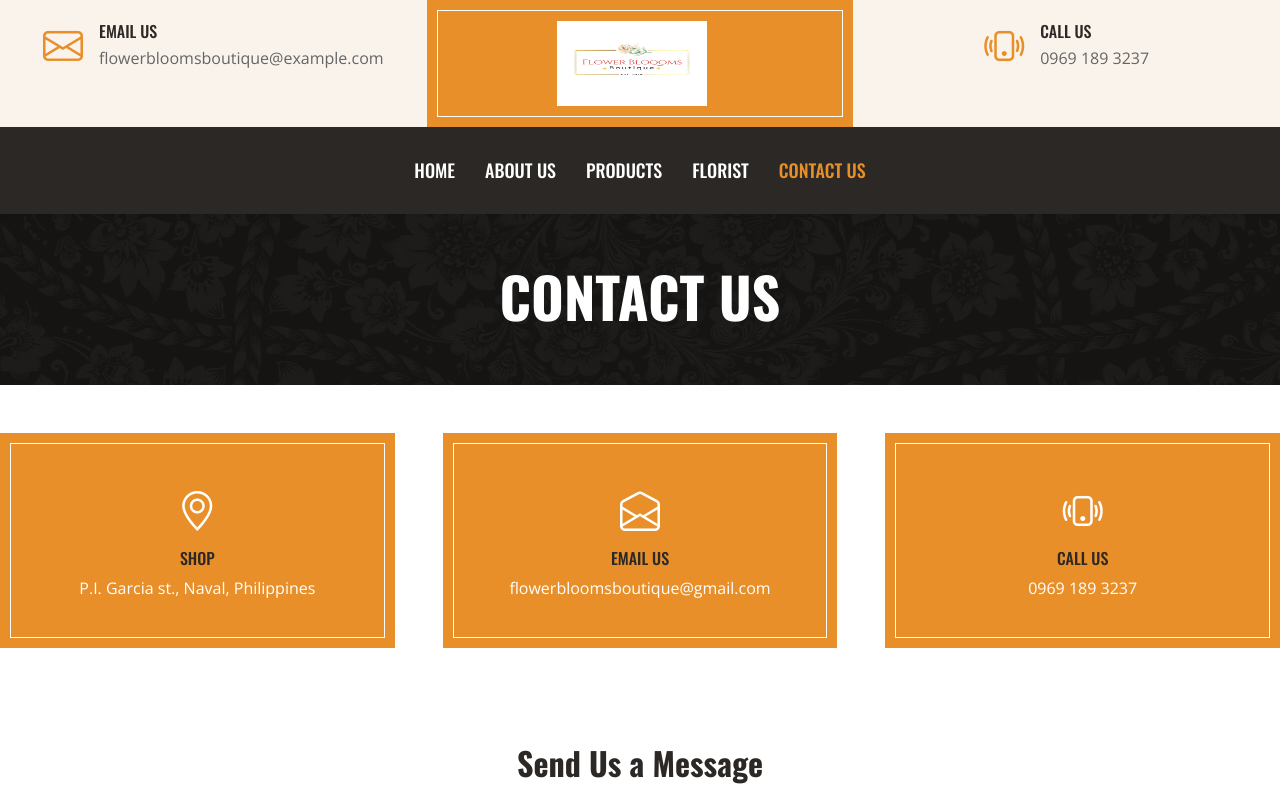
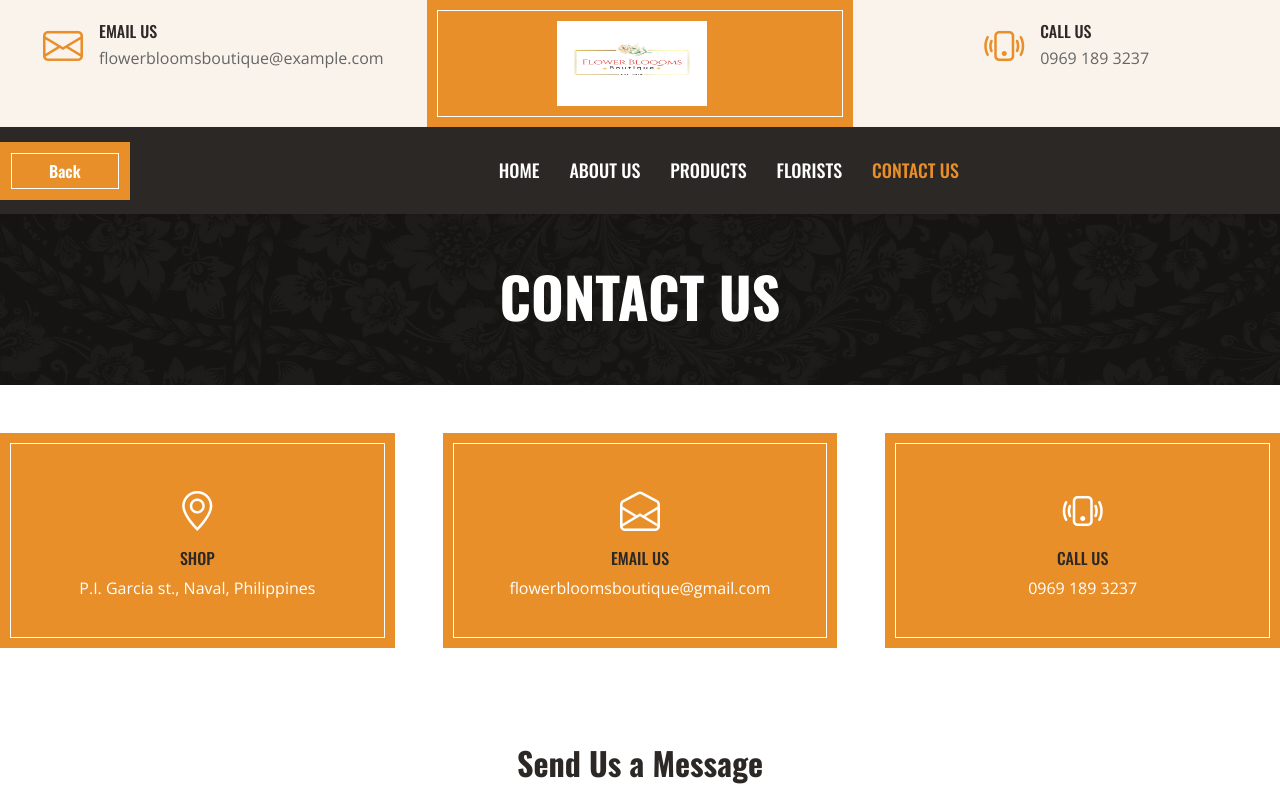
Before and after one commit to fayetablate/FlowerBloomsBoutique1, a plain HTML site: page contact.html in a window 1280 px wide. Shown: the top 800 px of the page. Drawn offline with nearby package versions, Linux system fonts and the light colour scheme.

Commit message:
Update contact.html

```diff
--- a/contact.html
+++ b/contact.html
@@ -72,12 +72,18 @@
     <button class="navbar-toggler" type="button" data-bs-toggle="collapse" data-bs-target="#navbarCollapse">
         <span class="navbar-toggler-icon"></span>
     </button>
+
+    <!-- Back Button aligned to the left corner of the navbar -->
+    <a href="https://hadesgaze.github.io/Landing-Page/#trainer" class="btn btn-primary border-inner py-3 px-5 me-5" id="backButton">
+        Back
+    </a>
+
     <div class="collapse navbar-collapse" id="navbarCollapse">
         <div class="navbar-nav ms-auto mx-lg-auto py-0">
             <a href="index.html" class="nav-item nav-link">Home</a>
             <a href="about.html" class="nav-item nav-link">About Us</a>
             <a href="menu.html" class="nav-item nav-link">Products</a>
-                <a href="team.html" class="nav-item nav-link">Florist</a>
+            <a href="team.html" class="nav-item nav-link">Florists</a>
             <a href="contact.html" class="nav-item nav-link active">Contact Us</a>
         </div>
     </div>
```
Lines whose indentation alone changed are shown as unchanged.
